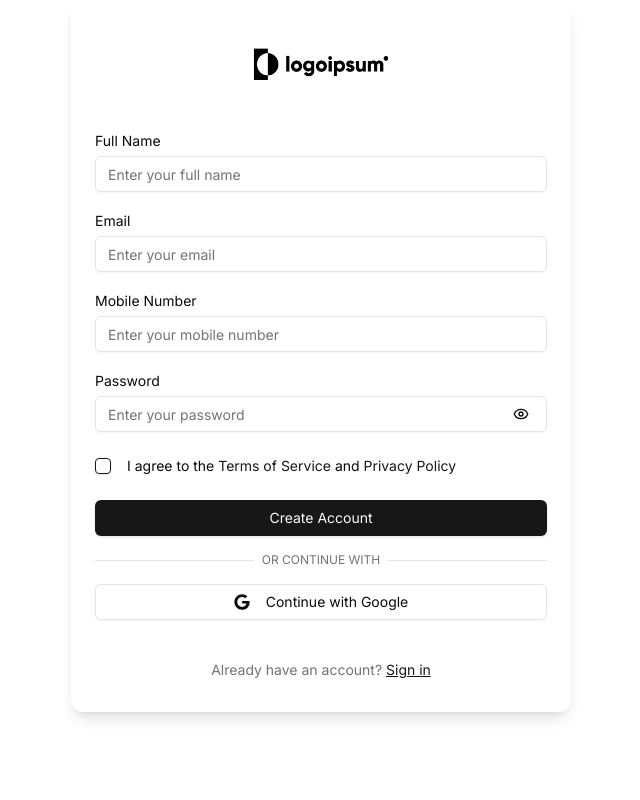
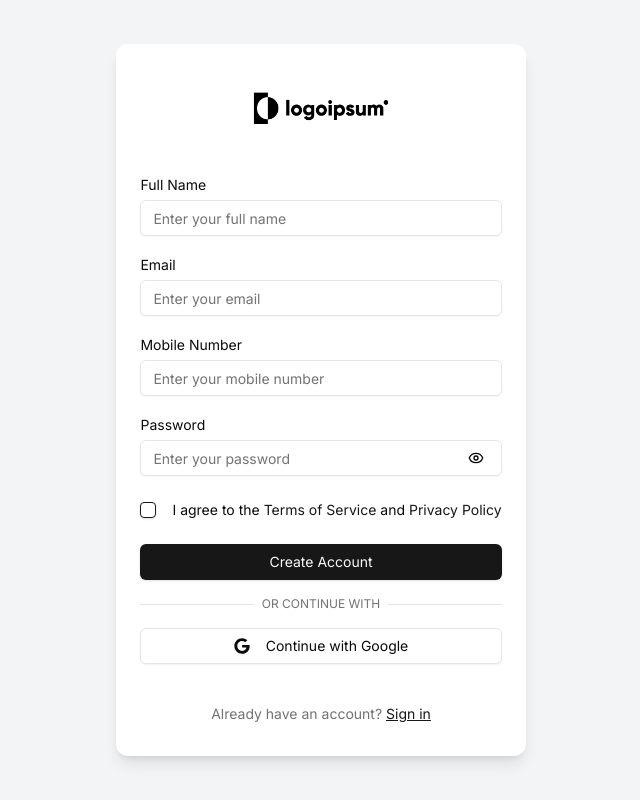
Before and after one commit to Saurabhsanjay/job-portal-client, a Next.js app: page /auth/register in a window 1280 px wide. Shown: the whole page, without its empty margins (319-959 px from the left). Built offline with nearby package versions, Linux system fonts and the light colour scheme.

Commit message:
added bg color

```diff
--- a/src/app/(routes)/auth/register/page.tsx
+++ b/src/app/(routes)/auth/register/page.tsx
@@ -14,7 +14,9 @@ export default function RegisterForm() {
   const [showPassword, setShowPassword] = useState(false)
 
   return (
-    <Card className="mx-auto max-w-[500px] shadow-none border-none   md:shadow-lg pb-4">
+    <div className="flex items-center justify-center min-h-screen md:bg-gray-100">
+
+    <Card className="mx-auto max-w-[450px] shadow-none border-none  md:shadow-lg pb-4">
       <CardHeader>
         <div className="flex items-center justify-center">
           <Image src={logo} alt="Company Logo" className="w-40" />
@@ -129,5 +131,6 @@ export default function RegisterForm() {
         </a>
       </p>
     </Card>
+    </div>
   )
 }
```
